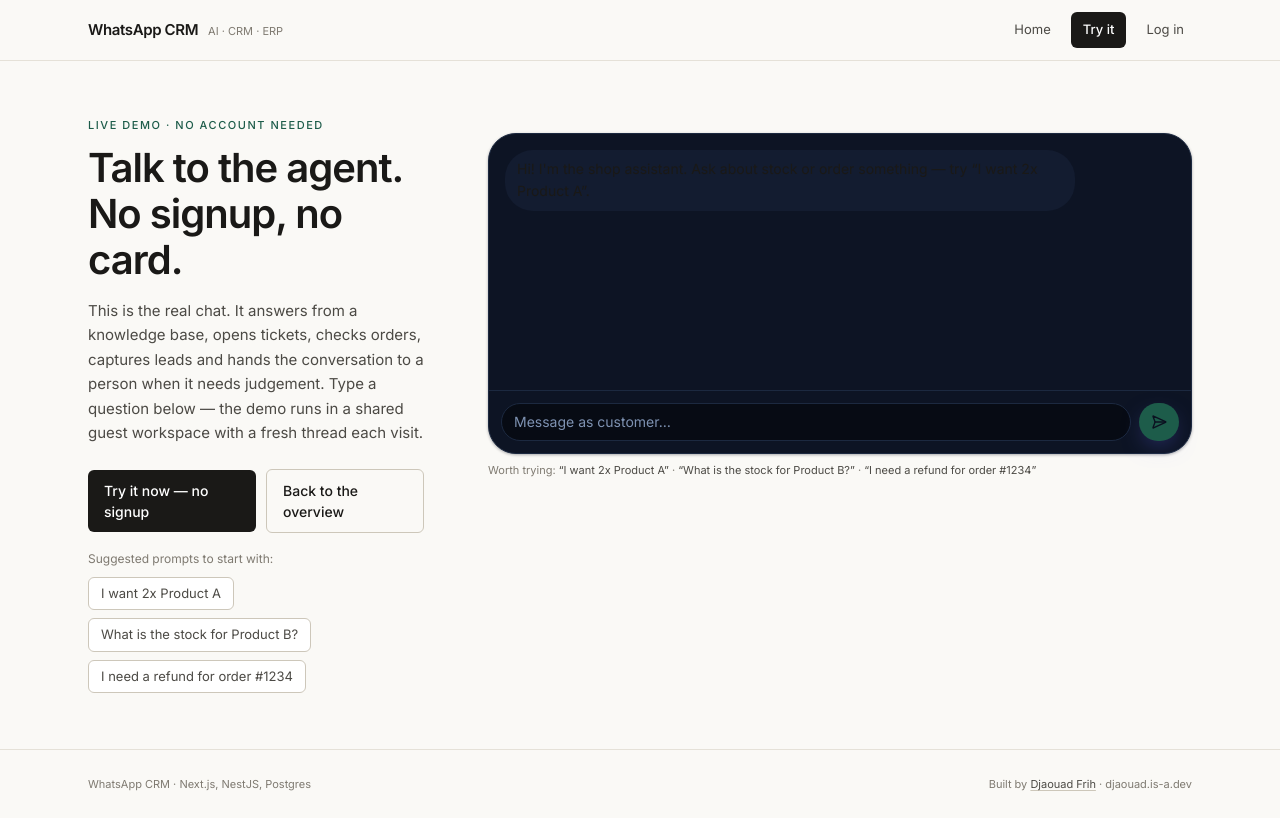
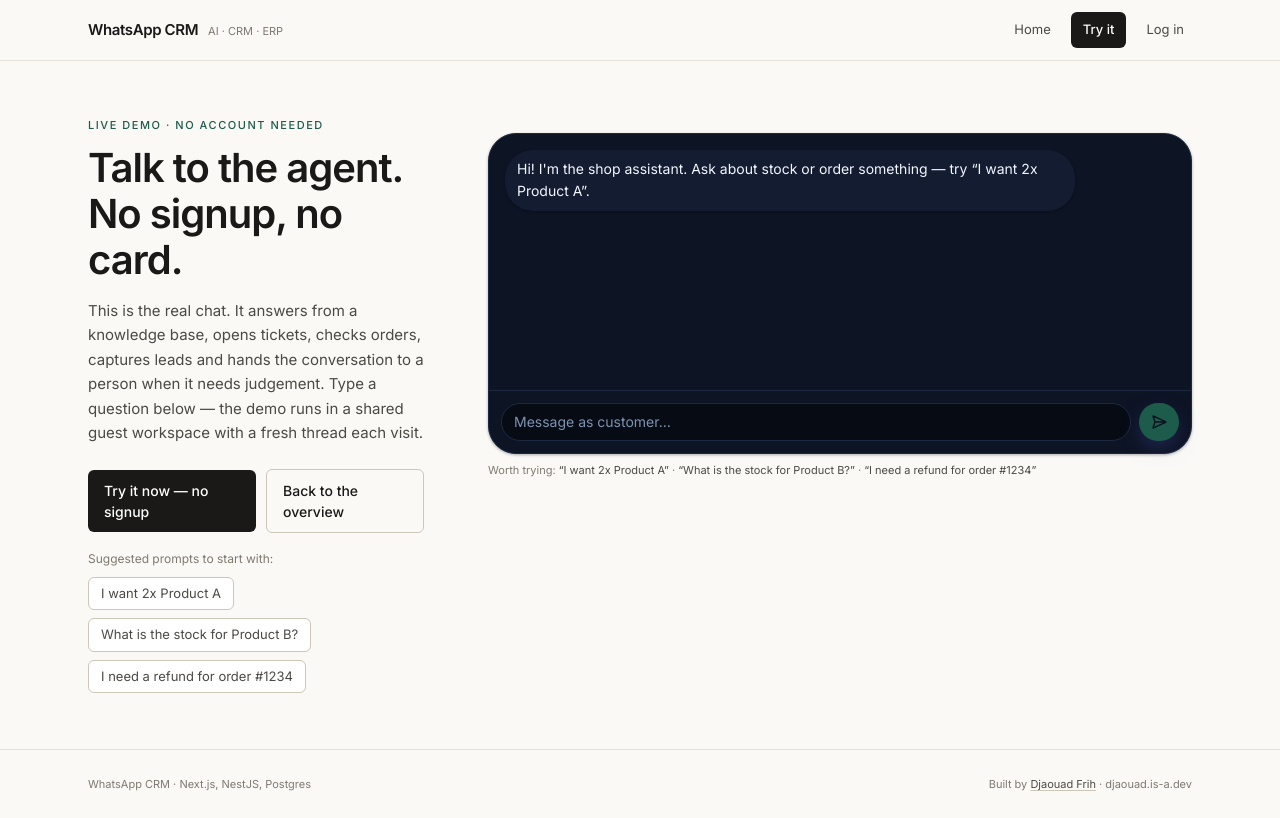
Before and after one commit to djoudad292/ai-whatsapp-crm-erp, a Next.js app in the folder apps/frontend/: page /try in a window 1280 px wide. Built offline with nearby package versions, Linux system fonts and the light colour scheme; no server answers.

Commit message:
white chat text, bubble polish

```diff
--- a/apps/frontend/src/components/demo-chat.tsx
+++ b/apps/frontend/src/components/demo-chat.tsx
@@ -60,10 +60,10 @@ export function DemoChat({ starter }: { starter: string }) {
             key={m.id}
             className={`max-w-[85%] rounded-2xl px-3 py-2 text-sm leading-relaxed ${
               m.role === "user"
-                ? "self-end bg-primary text-primary-fg"
+                ? "self-end bg-primary text-white shadow-glow"
                 : m.role === "error"
-                  ? "self-start border border-danger/40 bg-danger/10"
-                  : "self-start bg-surface-alt"
+                  ? "self-start border border-danger/40 bg-danger/10 text-fg"
+                  : "self-start bg-surface-alt text-fg shadow-card"
             }`}
           >
             {m.text}
@@ -76,7 +76,7 @@ export function DemoChat({ starter }: { starter: string }) {
           value={text}
           onChange={(e) => setText(e.target.value)}
           onKeyDown={(e) => e.key === "Enter" && send()}
-          className="flex-1 rounded-xl border border-border bg-bg px-3 py-2 text-sm outline-none placeholder:text-fg-muted focus:border-primary"
+          className="flex-1 rounded-xl border border-border bg-bg px-3 py-2 text-sm text-fg outline-none placeholder:text-fg-muted focus:border-primary"
           placeholder="Message as customer…"
         />
         <button
```
